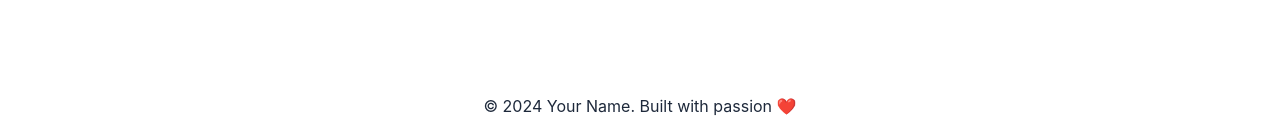
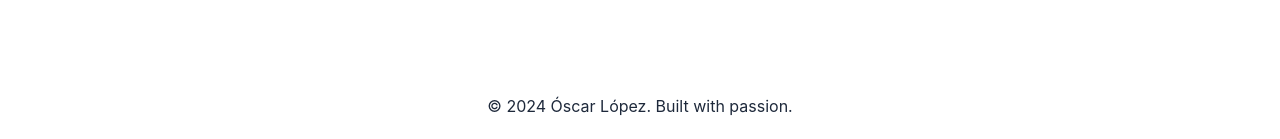
Before and after one commit to OscarLM32/OscarLM32, a React (Vite) app: page / in a window 1280 px wide. Shown: the part 2622-2761 px from the top of the page. Built offline with nearby package versions, Linux system fonts and the light colour scheme.

Commit message:
Moved Footer to its own component

```diff
--- a/src/App.tsx
+++ b/src/App.tsx
@@ -3,6 +3,7 @@ import { Hero } from './components/Hero';
 import { About } from './components/About';
 import { Projects } from './components/Projects';
 import { Contact } from './components/Contact';
+import { Footer } from './components/Footer';
 
 function App() {
   return (
@@ -14,9 +15,7 @@ function App() {
         <Projects />
         <Contact />
       </main>
-      <footer className="py-6 text-center text-textPrimary/60">
-        <p>© {new Date().getFullYear()} Your Name. Built with passion ❤️</p>
-      </footer>
+      <Footer />
     </div>
   );
 }
--- /dev/null
+++ b/src/components/Footer.tsx
@@ -0,0 +1,9 @@
+
+
+export function Footer() {
+    return (
+        <footer className="py-6 text-center text-textPrimary/60">
+            <p>© {new Date().getFullYear()} Óscar López. Built with passion.</p>
+        </footer>
+    )
+}
```
